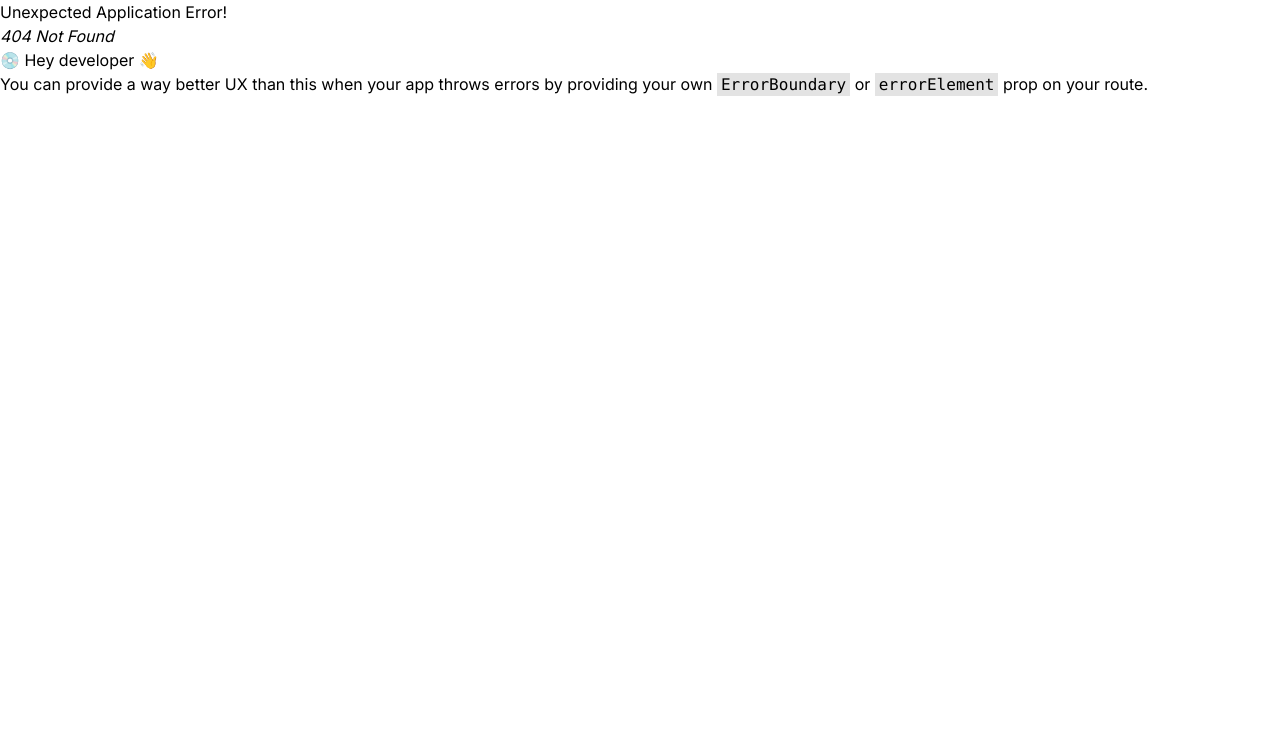
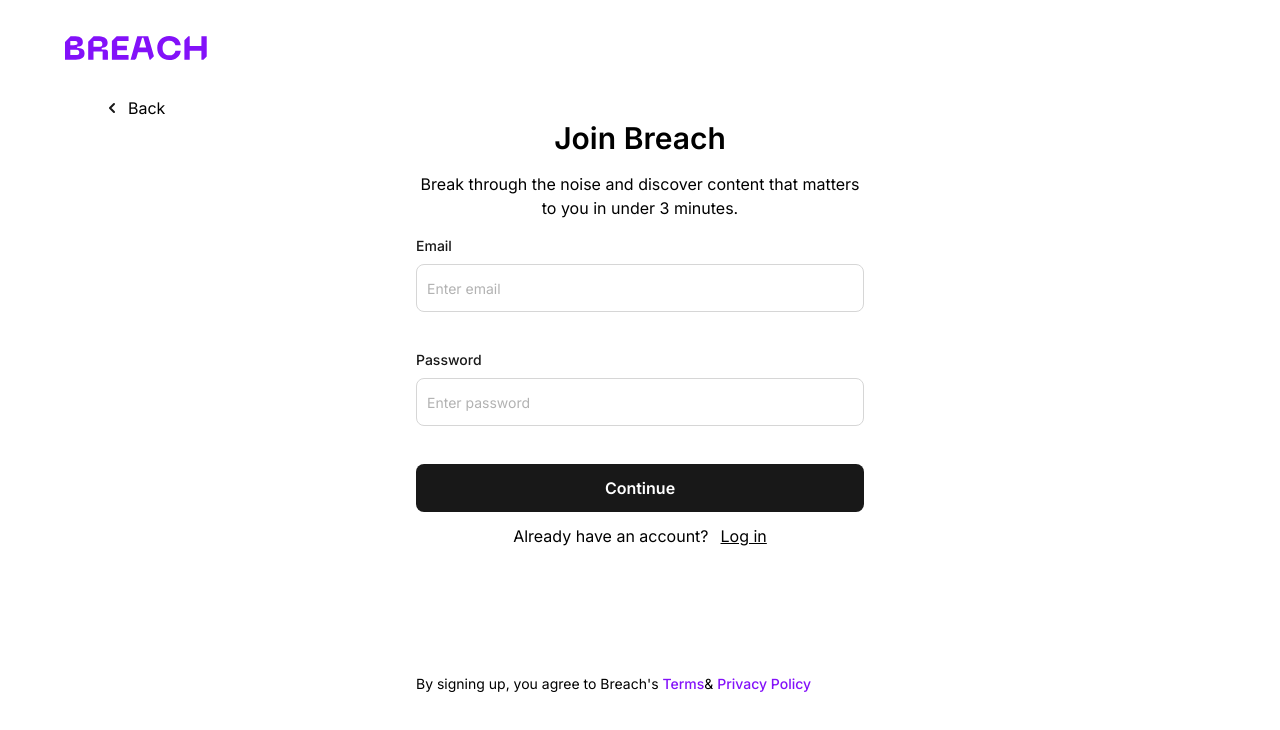
Before and after one commit to obioraigboanusi/breach-metaverse-magna, a React (Vite) app: page /auth/register in a window 1280 px wide. Before the commit this address had no page. Shown: the top 730 px of the page. Built offline with nearby package versions, Linux system fonts and the light colour scheme.

Commit message:
Implement registration from

```diff
--- a/src/components/Navbar.tsx
+++ b/src/components/Navbar.tsx
@@ -1,9 +1,12 @@
 import Logo from '@assets/Logo';
-import { Link } from 'react-router-dom';
+import { Link, useLocation } from 'react-router-dom';
 
 function Navbar() {
+    const { pathname } = useLocation();
+    const isAuthPath = pathname.includes('/auth/');
+
     return (
-        <nav className="bg-[#FCFAFF]">
+        <nav className={isAuthPath ? 'bg-white' : 'bg-[#FCFAFF]'}>
             <div className="container  py-[36px]">
                 <div className="flex justify-between items-center">
                     <div>
@@ -11,14 +14,16 @@
                             <Logo />
                         </Link>
                     </div>
+                    {!isAuthPath && (
                         <div className="flex gap-[32px] items-center">
-                        <Link to="/login" className="btn btn-outline">
+                            <Link to="/auth/login" className="btn btn-outline">
                                 Log in
                             </Link>
-                        <Link to="register" className="btn btn-primary">
+                            <Link to="/auth/register" className="btn btn-primary">
                                 Join Breach
                             </Link>
                         </div>
+                    )}
                 </div>
             </div>
         </nav>
--- /dev/null
+++ b/src/pages/Register.tsx
@@ -0,0 +1,109 @@
+import Navbar from '@components/Navbar';
+import { yupResolver } from '@hookform/resolvers/yup';
+import { useForm } from 'react-hook-form';
+import { Link, useNavigate } from 'react-router-dom';
+import * as yup from 'yup';
+
+const loginSchema = yup
+    .object()
+    .shape({
+        email: yup.string().email('Enter a valid email').required('Email is required'),
+        password: yup.string().required('Password is required'),
+    })
+    .required();
+
+function Register() {
+    const navigate = useNavigate();
+    const {
+        register,
+        handleSubmit,
+        formState: { errors },
+    } = useForm({
+        resolver: yupResolver(loginSchema),
+        defaultValues: {
+            password: '',
+            email: '',
+        },
+    });
+    const onSubmit = handleSubmit(async ({ email, password }) => {
+        navigate('/auth/welcome');
+    });
+    return (
+        <div>
+            <Navbar />
+            <section>
+                <div className="container">
+                    <div>
+                        <div className="text-start ml-10">
+                            <button className="flex gap-2 items-center" onClick={() => navigate(-1)}>
+                                <svg xmlns="http://www.w3.org/2000/svg" width="16" height="16" viewBox="0 0 16 16" fill="none">
+                                    <path d="M10 4L6 8L10 12" stroke="#181818" stroke-width="2" stroke-linecap="round" stroke-linejoin="round" />
+                                </svg>
+                                Back
+                            </button>
+                        </div>
+                        <div className="max-w-[448px] mx-auto">
+                            <header className="text-center">
+                                <h1 className="text-3xl mb-4 font-semibold">Join Breach</h1>
+                                <p className="mb-4">Break through the noise and discover content that matters to you in under 3 minutes.</p>
+                            </header>
+                            <form onSubmit={onSubmit} className="grid gap-[38px]">
+                                <div>
+                                    <label htmlFor="email" className="block mb-2 text-sm font-medium text-gray-900 dark:text-white">
+                                        Email
+                                    </label>
+                                    <input
+                                        type="email"
+                                        id="email"
+                                        className="border border-gray-300 text-gray-900 sm:text-sm rounded-lg focus:ring-primary focus:border-primary block w-full px-2.5 h-[48px]"
+                                        placeholder="Enter email"
+                                        {...register('email')}
+                                    />
+                                    {errors.email && <p className="text-xs text-red-600 mt-1">{errors.email.message}</p>}
+                                </div>
+                                <div>
+                                    <label htmlFor="password" className="block mb-2 text-sm font-medium text-gray-900 dark:text-white">
+                                        Password
+                                    </label>
+                                    <input
+                                        type="password"
+                                        id="password"
+                                        placeholder="Enter password"
+                                        className="border border-gray-300 text-gray-900 sm:text-sm rounded-lg focus:ring-primary focus:border-primary block w-full px-2.5 h-[48px]"
+                                        {...register('password')}
+                                    />
+                                    {errors.password && <p className="text-xs text-red-600 mt-1">{errors.password.message}</p>}
+                                </div>
+                                <div>
+                                    <button type="submit" className="w-full btn bg-gray text-white">
+                                        Continue
+                                    </button>
+                                    <p className="mt-3 text-center">
+                                        Already have an account?
+                                        <Link to="/auth/login" className="underline ml-3">
+                                            Log in
+                                        </Link>
+                                    </p>
+                                </div>
+                            </form>
+                            <div className="mt-[126px]">
+                                <p className="text-sm">
+                                    By signing up, you agree to Breach&apos;s{' '}
+                                    <Link to="/terms" className="text-primary font-medium">
+                                        Terms
+                                    </Link>
+                                    &{' '}
+                                    <Link to="/privacy-policy" className="text-primary font-medium">
+                                        Privacy Policy
+                                    </Link>
+                                </p>
+                            </div>
+                        </div>
+                    </div>
+                </div>
+            </section>
+        </div>
+    );
+}
+
+export default Register;
```
Also changed, not shown: src/main.tsx (+11 -0 lines). Lines whose indentation alone changed are shown as unchanged.
